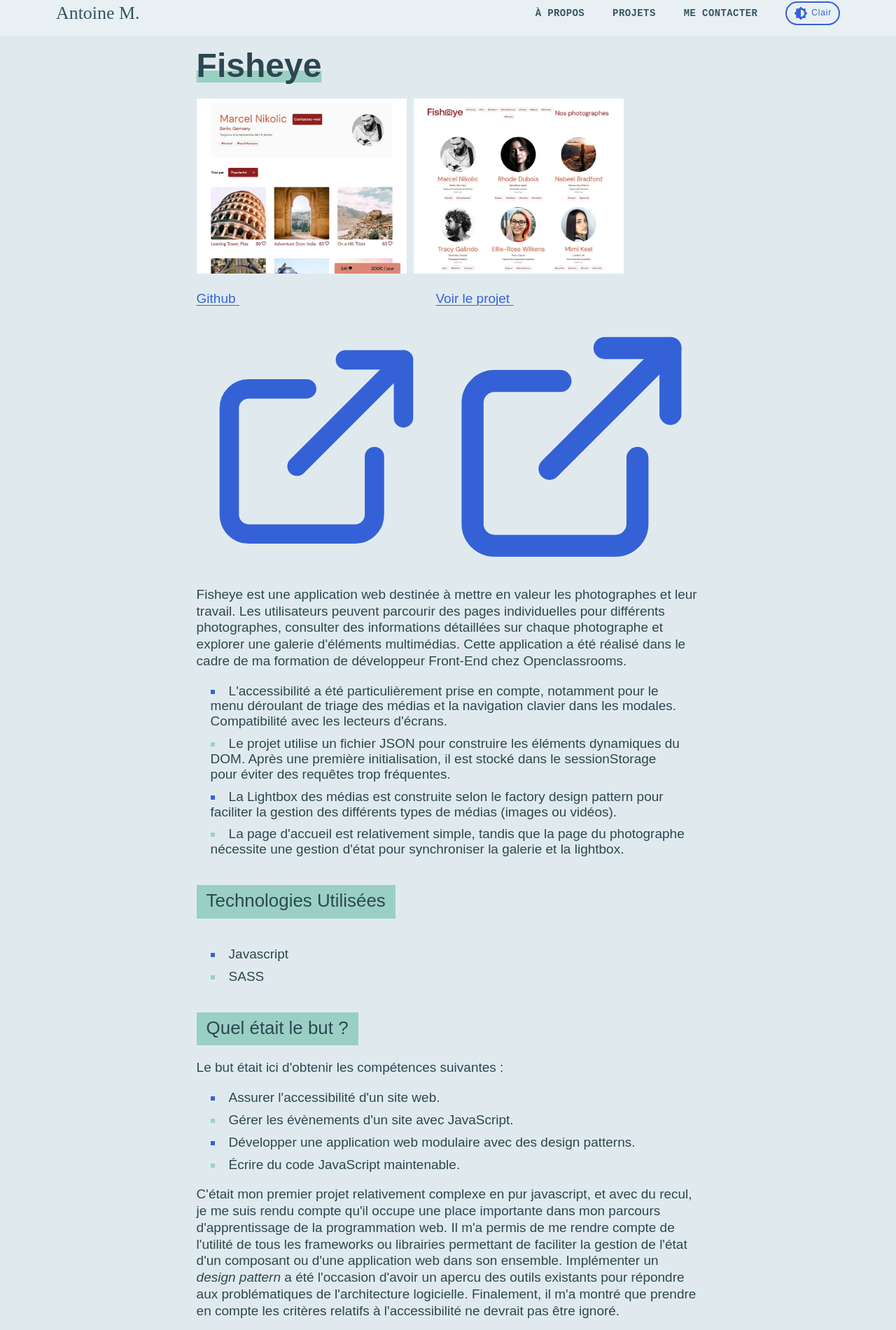
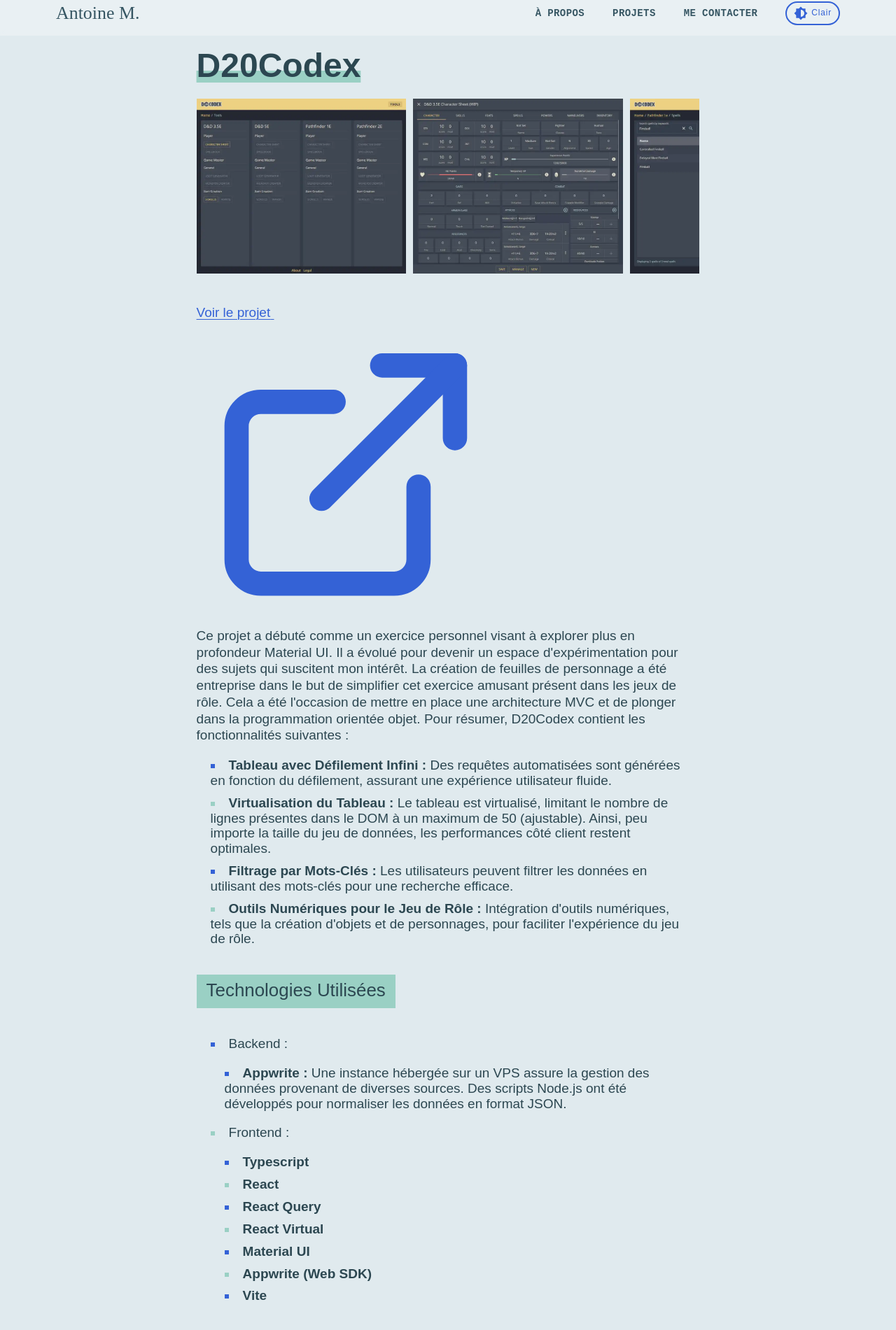
Before and after one commit to AEMuto/react_portfolio, a React (Vite) app: page /project/0 in a window 1280 px wide. Shown: the part 13-1914 px from the top of the page at 70% size. Built offline with nearby package versions, Linux system fonts and the light colour scheme; a web font is replaced by a local one.

Commit message:
Corrections CSS & HTML. Added HorizontalGallery.tsx component. User can drag it to scroll the gallery horizontally.

```diff
--- /dev/null
+++ b/src/components/HorizontalGallery.tsx
@@ -0,0 +1,73 @@
+import React from 'react';
+import styled from "@emotion/styled"
+
+type TGallery = {
+  imgArray: string[];
+  title?: string;
+}
+
+const HorizontalGallery = ({imgArray,title}:TGallery) => {
+  const [isDown, setIsDown] = React.useState(false);
+  const [startX, setStartX] = React.useState(0);
+  const [scrollLeft, setScrollLeft] = React.useState(0);
+
+
+  const handleMouseDown = (e:React.MouseEvent<HTMLDivElement>) => {
+    setIsDown(true);
+    setStartX(e.pageX - e.currentTarget.offsetLeft);
+    setScrollLeft(e.currentTarget.scrollLeft);
+  }
+
+  const handleMouseLeave = () => setIsDown(false);
+  const handleMouseUp = () => setIsDown(false);
+
+  const handleMouseMove = (e:React.MouseEvent<HTMLDivElement>) => {
+    if (!isDown) return;
+    e.preventDefault();
+    const x = e.pageX - e.currentTarget.offsetLeft;
+    const walk = (x - startX) * 1.5; //scroll-fast
+    e.currentTarget.scrollLeft = scrollLeft - walk;
+  }
+
+  return (
+    <PicturesGallery
+      className={isDown ? "active" : ""}
+      onMouseDown={handleMouseDown}
+      onMouseLeave={handleMouseLeave}
+      onMouseUp={handleMouseUp}
+      onMouseMove={handleMouseMove}
+    >
+      <div className="container">
+        {imgArray.map((pic_path, index) => (
+          <img src={pic_path} alt={title ?? "No Description Provided"} key={index}/>
+        ))}
+      </div>
+    </PicturesGallery>
+  )
+}
+
+export default HorizontalGallery
+
+const PicturesGallery = styled.div`
+  width: 100%;
+  overflow-x: auto;
+  margin-bottom: 2.5rem;
+  cursor: pointer;
+  height: 270px;
+  &.active {
+    cursor: grabbing
+  }
+  .container {
+    height: 250px;
+    display: flex;
+    flex-direction: row;
+    gap: 1rem;
+    flex-wrap: nowrap;
+
+    img {
+      pointer-events: none;
+      width: 300px;
+      height: auto;
+    }
+  }
+`
--- a/src/components/Layout/_Footer.tsx
+++ b/src/components/Layout/_Footer.tsx
@@ -24,10 +24,10 @@ const Footer = () => {
 					<SocialIcon to="mailto:antoine.marseaud@gmail.com">
 						<AiFillMail {...iconSize}/>
 					</SocialIcon>
-					<SocialIcon to="https://www.linkedin.com/in/antoine-marseaud/" target="_blank">
+					<SocialIcon to="https://www.linkedin.com/in/antoine-marseaud/" target="_blank" referrerPolicy="no-referrer">
 						<AiFillLinkedin {...iconSize}/>
 					</SocialIcon>
-					<SocialIcon to="https://github.com/AEMuto" target="_blank">
+					<SocialIcon to="https://github.com/AEMuto" target="_blank" referrerPolicy="no-referrer">
 						<AiFillGithub {...iconSize}/>
 					</SocialIcon>
 				</SocialIconContainer>
--- a/src/data/projectsData.ts
+++ b/src/data/projectsData.ts
@@ -32,6 +32,19 @@ export type TProject = {
 const projectsData: TProject[] = [
 	{
 		id: 0,
+		title: "D20Codex",
+		thumbnail: D20CodexThumbnail,
+		pics: D20CodexIMGs,
+		short_desc: "Application web répertoriant les données de plusieurs systèmes de jeu de rôle.",
+		tags: ["React", "Typescript", "Scroll Infini", "Virtualisation"],
+		markdown: D20CodexMarkdown,
+		urls: {
+			live: "https://d20codex.vercel.app/",
+			github: null
+		},
+	},
+	{
+		id: 1,
 		title: "Fisheye",
 		thumbnail: FisheyeThumbnail,
 		pics: FisheyeIMGs,
@@ -44,7 +57,7 @@ const projectsData: TProject[] = [
 		},
 	},
 	{
-		id: 1,
+		id: 2,
 		title: "ArgentBank",
 		thumbnail: ArgentBankThumbnail,
 		pics: ArgentBankIMGs,
@@ -57,7 +70,7 @@ const projectsData: TProject[] = [
 		},
 	},
 	{
-		id: 2,
+		id: 3,
 		title: "HRnet",
 		thumbnail: HRnetThumbnail,
 		pics: HRnetIMGs,
@@ -69,19 +82,6 @@ const projectsData: TProject[] = [
 			github: "https://github.com/AEMuto/AntoineMarseaud_14_HRnet_Application_23032022"
 		},
 	},
-	{
-		id: 3,
-		title: "D20Codex",
-		thumbnail: D20CodexThumbnail,
-		pics: D20CodexIMGs,
-		short_desc: "Application web répertoriant les données de plusieurs systèmes de jeu de rôle.",
-		tags: ["React", "Typescript", "Scroll Infini", "Virtualisation", "Appwrite"],
-		markdown: D20CodexMarkdown,
-		urls: {
-			live: "https://d20codex.vercel.app/",
-			github: "https://github.com/AEMuto/d20codex"
-		},
-	},
 ]
 
 export default projectsData
--- a/src/views/Home/Header.tsx
+++ b/src/views/Home/Hero.tsx
@@ -7,7 +7,7 @@ import {Link} from "react-router-dom"
 import Portrait from "../../../assets/images/me.jpg"
 import Typography from "../../components/Typography"
 
-const Header = () => {
+const Hero = () => {
 	return (
 		<SlideContainer id="header" isHeader={true}>
 			<SlideColumn>
@@ -34,7 +34,7 @@ const Header = () => {
 							Portfolio
 						</Button>
 					</Link>
-					<a href="/assets/CV_2023.pdf" title="Pour télécharger mon CV" target="_blank" rel="noreferrer">
+					<a href="https://drive.google.com/file/d/1YLIv94GuEjFf5M6JqDsStMlLndj-XaKa/view?usp=sharing" title="Pour télécharger mon CV" target="_blank" rel="noreferrer">
 						<Button option="alternate">
 							Télécharger mon CV
 						</Button>
@@ -48,7 +48,7 @@ const Header = () => {
 	)
 }
 
-export default Header
+export default Hero
 
 const CTAContainer = styled.div`
   margin-top: clamp(3rem, 3vw, 4rem);
--- a/src/views/Home/_index.tsx
+++ b/src/views/Home/_index.tsx
@@ -1,4 +1,4 @@
-import Header from "./Header"
+import Hero from "./Hero"
 import About from "./About"
 import Gallery from "./Gallery"
 import Contact from "./Contact"
@@ -8,7 +8,7 @@ import React from "react"
 const Home = () => {
 	return (
 		<React.Fragment>
-			<Header/>
+			<Hero/>
 			<About/>
 			<Gallery/>
 			<Contact/>
--- a/src/views/Project/_index.tsx
+++ b/src/views/Project/_index.tsx
@@ -7,6 +7,7 @@ import Heading from "../../components/Heading"
 import ExternalLink from "../../components/ExternalLink"
 import {SlideContainer} from "../../components/Slide"
 import Loader from "../../components/Loader"
+import HorizontalGallery from "../../components/HorizontalGallery"
 
 const TextContent = React.lazy(() => import("./TextContent"))
 
@@ -22,17 +23,11 @@ const Project = () => {
 
   return (
 
-		<StyledSlideContainer>
+    <Article>
       <Heading size="xxl">
         {title}
       </Heading>
-			<PicturesGallery>
-				<div className="container">
-					{picsArray.map((pic_path, index) => (
-						<img src={pic_path} alt={title} key={index}/>
-					))}
-				</div>
-			</PicturesGallery>
+      <HorizontalGallery imgArray={picsArray} title={title}/>
       <ExternalLinksContainer>
         {urls.github &&
           <ExternalLink
@@ -58,21 +53,25 @@ const Project = () => {
       </React.Suspense>
       <ProjectNavArrowContainer>
         {/*Next & Prev arrows*/}
-				<Link to={`/project/${previousProject}`}>
+        <StyledLink to={`/project/${previousProject}`}>
           <MdOutlineArrowRightAlt size={32} className="back"/>
           <span>Précédent</span>
-				</Link>
-				<Link to={`/project/${nextProject}`}>
+        </StyledLink>
+        <StyledLink to={`/project/${nextProject}`}>
           <span>Suivant</span>
           <MdOutlineArrowRightAlt size={32} className="next"/>
-				</Link>
+        </StyledLink>
       </ProjectNavArrowContainer>
-		</StyledSlideContainer>
+    </Article>
 
   )
 }
 
 export default Project
+
+const StyledLink = styled(Link)`
+  min-height: 44px;
+`
 
 const ExternalLinksContainer = styled.div`
   display: flex;
@@ -85,30 +84,12 @@ const ExternalLinksContainer = styled.div`
   }
 `
 
-const PicturesGallery = styled.div`
-  width: 100%;
-  overflow-x: auto;
-  margin-bottom: 2.5rem;
-
-  .container {
-    display: flex;
-    flex-direction: row;
-    gap: 1rem;
-    flex-wrap: nowrap;
-
-    img {
-      width: 300px;
-      height: auto;
-    }
-  }
-`
-
 const ProjectNavArrowContainer = styled.div`
   display: flex;
   justify-content: space-around;
   align-items: center;
   margin: 2rem 0;
-  //gap: 2rem;
+
   a {
     color: var(--primary);
     display: flex;
@@ -141,7 +122,7 @@ const ProjectNavArrowContainer = styled.div`
 
 `
 
-const StyledSlideContainer = styled(SlideContainer)`
+const Article = styled(SlideContainer)`
   display: flex;
   flex-direction: column;
   max-width: 135ch;
```
Also changed, not shown: 1 other file (tests, documents, lock files or other folders). Lines whose indentation alone changed are shown as unchanged.
